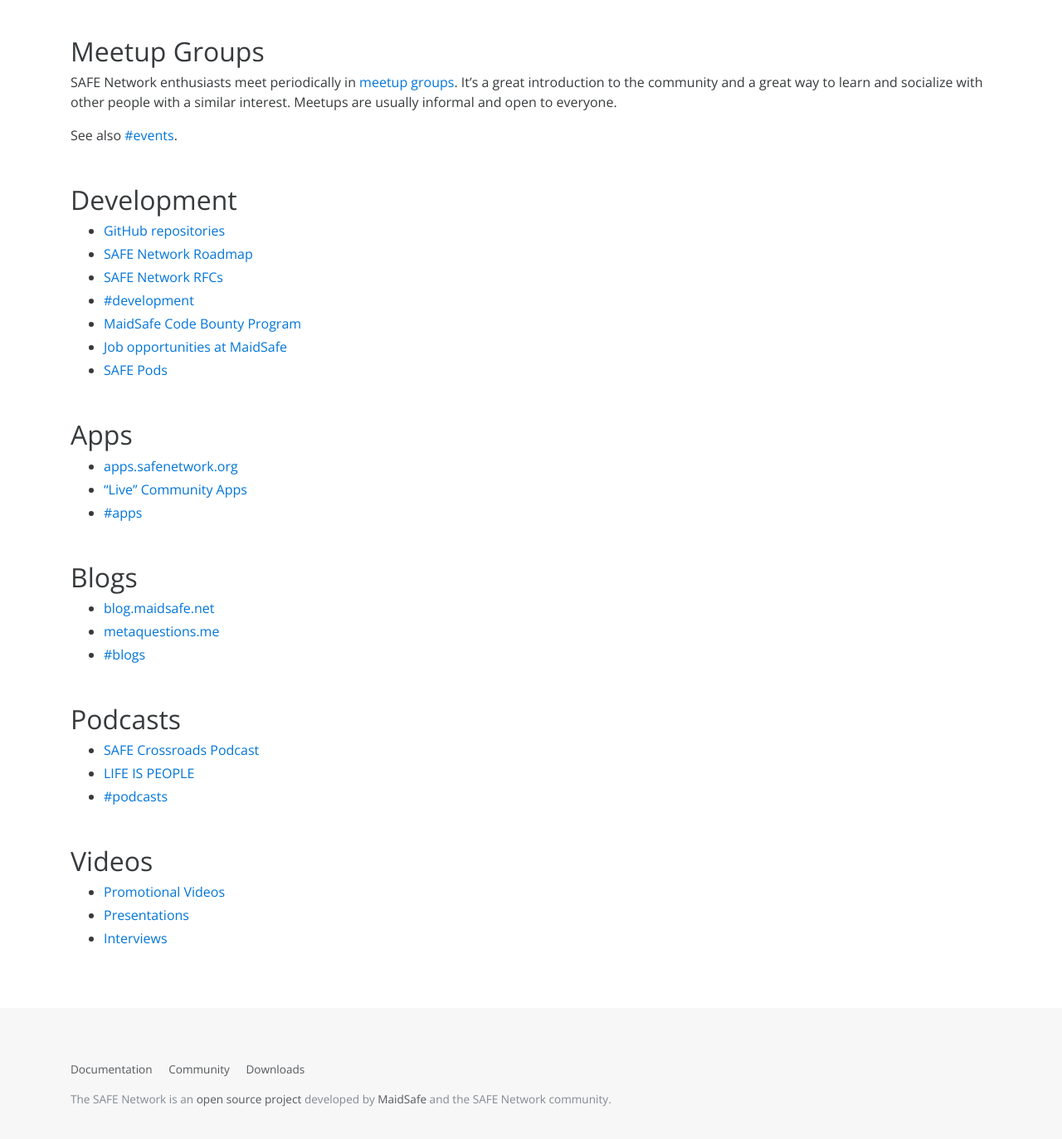
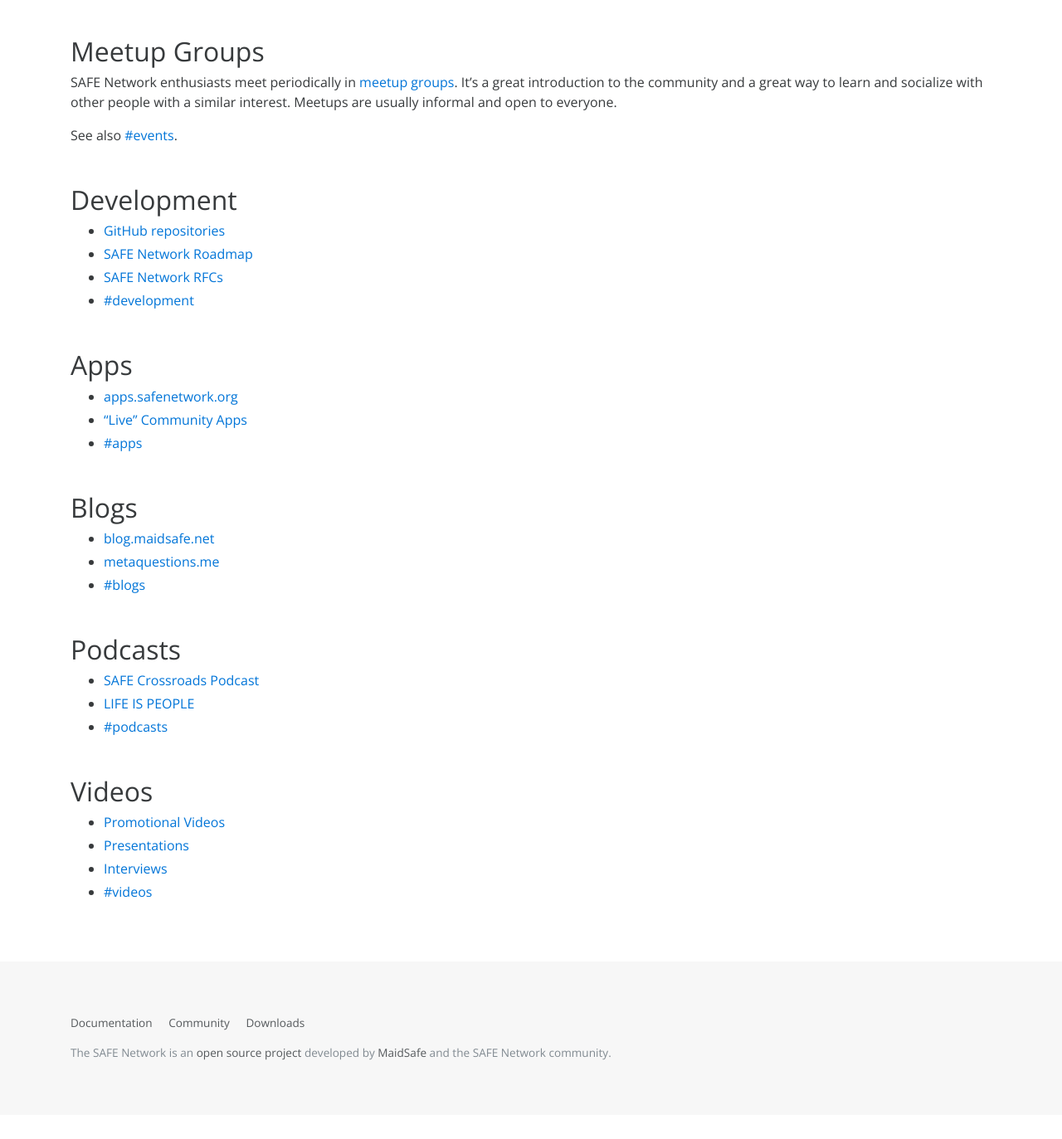
Before and after one commit to safenetwork/safenetwork.org, a Jekyll site: the page built from community.md, in a window 1280 px wide and 1400 px high, scrolled down 1004 px. Shown: the top 1373 px of the window at 83% size. Built offline with Jekyll 4.4.1, drawn with Linux system fonts in a browser that asks for light colours; after the commit the page ends 2348 px from its top, so only the background shows below that.

Commit message:
add #videos

```diff
--- a/community.md
+++ b/community.md
@@ -50,10 +50,9 @@
 - [SAFE Network Roadmap](http://maidsafe.net/roadmap.html#network)
 - [SAFE Network RFCs](https://github.com/maidsafe/rfcs)
 - [#development](https://forum.safenetwork.io/c/development)
-<!-- - [JIRA issue tracker](https://maidsafe.atlassian.net) -->
-- [MaidSafe Code Bounty Program](http://blog.maidsafe.net/2015/07/08/maidsafe-code-bounty-program/)
-- [Job opportunities at MaidSafe](http://maidsafe.net/company.html#join-our-team)
-- [SAFE Pods](https://blog.maidsafe.net/2014/06/12/safe-pods-and-decentralizing-project-safe-development/)
+<!-- [JIRA issue tracker](https://maidsafe.atlassian.net) -->
+<!-- [MaidSafe Code Bounty Program](http://blog.maidsafe.net/2015/07/08/maidsafe-code-bounty-program/) -->
+<!-- [SAFE Pods](https://blog.maidsafe.net/2014/06/12/safe-pods-and-decentralizing-project-safe-development/) -->
 
 ## Apps
 
@@ -78,3 +77,4 @@
 - [Promotional Videos](https://www.youtube.com/playlist?list=PL7GqwP0KrKTrk-mpXxPb1l-oyfTHoZIdK)
 - [Presentations](https://www.youtube.com/playlist?list=PL7GqwP0KrKTp8FmcJMdC9xCm3YA1oQwqM)
 - [Interviews](https://www.youtube.com/playlist?list=PL7GqwP0KrKTrW09U4rHgD5kDhJGNFFU-b)
+- [#videos](https://forum.safenetwork.io/c/community/videos)
```
